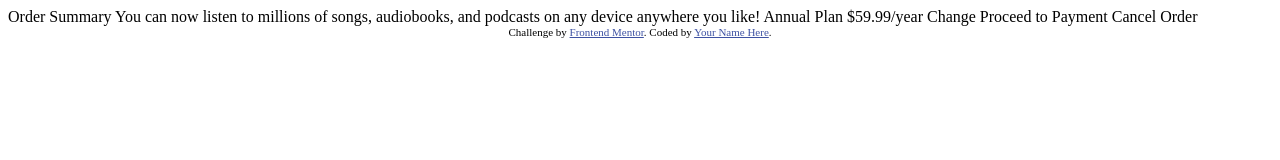
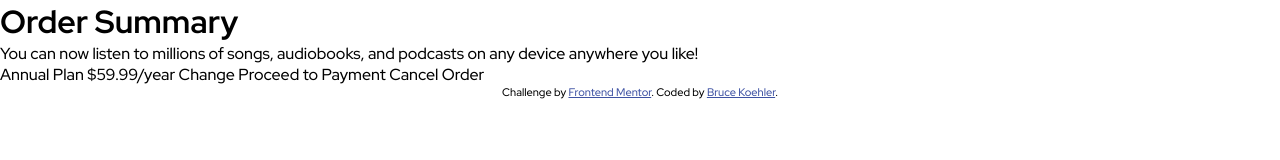
Before and after one commit to KBraunVamp/card, a plain HTML site: page index.html in a window 1280 px wide. Drawn offline with Linux system fonts and the light colour scheme.

Commit message:
Updated HTML and CSS

```diff
--- a/css/style.css
+++ b/css/style.css
@@ -1,3 +1,14 @@
+/* Google Font */
+@import url('https://fonts.googleapis.com/css2?family=Red+Hat+Display:wght@500;700;900&display=swap');
+
+/* Global Styles */
+
+* {
+    margin: 0;
+    padding: 0;
+    box-sizing: border-box;
+}
+
 :root {
     /* Color Pallette */
     --primary-pale: hsl(225, 100%, 94%);
@@ -7,3 +18,7 @@
     --neutral-desaturated: hsl(224, 23%, 55%);
     --neutral-dark: hsl(223, 47%, 23%);
 }
+
+body {
+    font-family: Red Hat Display, sans-serif;
+}
--- a/index.html
+++ b/index.html
@@ -7,11 +7,6 @@
     <link rel="icon" type="image/png" sizes="32x32" href="./images/favicon-32x32.png">
 
     <title>Frontend Mentor | Order summary card</title>
-
-    <!-- Google Font -->
-    <link rel="preconnect" href="https://fonts.googleapis.com">
-    <link rel="preconnect" href="https://fonts.gstatic.com" crossorigin>
-    <link href="https://fonts.googleapis.com/css2?family=Red+Hat+Display:wght@500;700;900&display=swap" rel="stylesheet">
 
     <!-- Custom CSS -->
     <link rel="stylesheet" href="css/style.css">
@@ -24,22 +19,26 @@
     </head>
     <body>
 
-    Order Summary
+    <div class="container">
 
-    You can now listen to millions of songs, audiobooks, and podcasts on any
-    device anywhere you like!
+        <h1>Order Summary</h1>
 
-    Annual Plan
-    $59.99/year
+        <p>You can now listen to millions of songs, audiobooks, and podcasts on any
+            device anywhere you like!</p>
 
-    Change
+        Annual Plan
+        $59.99/year
 
-    Proceed to Payment
-    Cancel Order
+        Change
+
+        Proceed to Payment
+        Cancel Order
+
+    </div>
 
     <div class="attribution">
         Challenge by <a href="https://www.frontendmentor.io?ref=challenge" target="_blank">Frontend Mentor</a>.
-        Coded by <a href="#">Your Name Here</a>.
+        Coded by <a href="#">Bruce Koehler</a>.
     </div>
     </body>
 </html>
```
